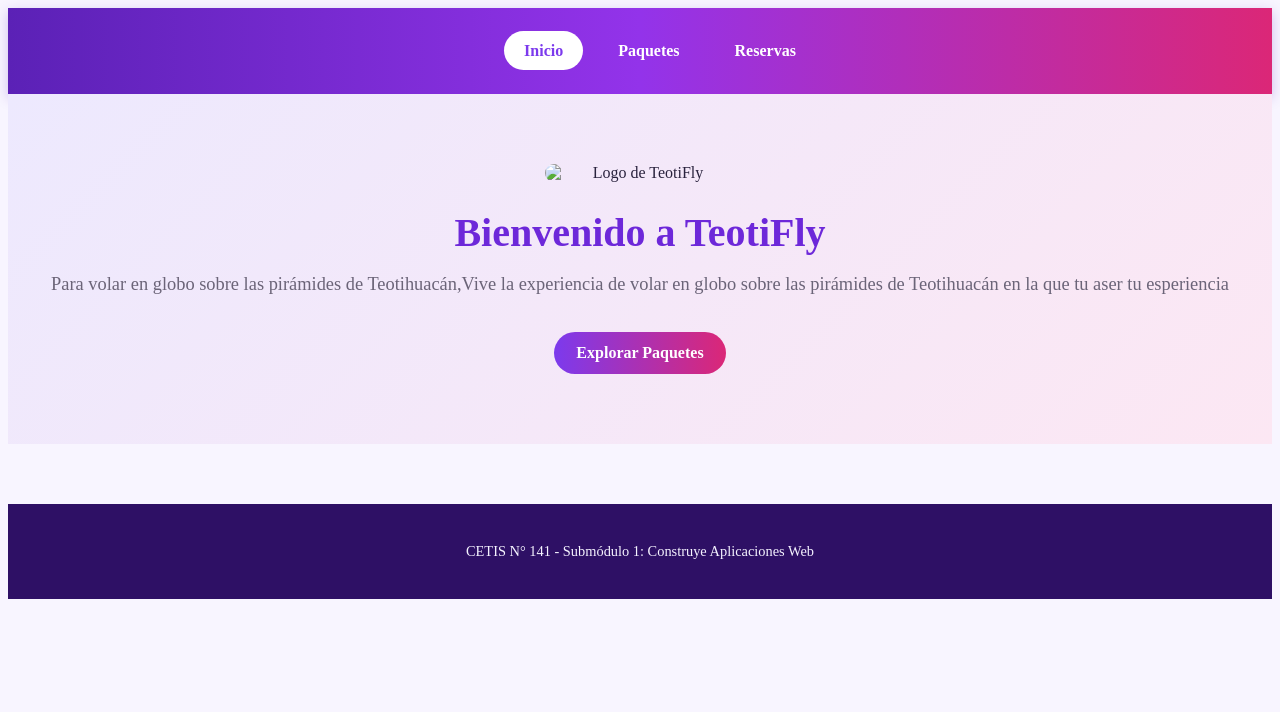
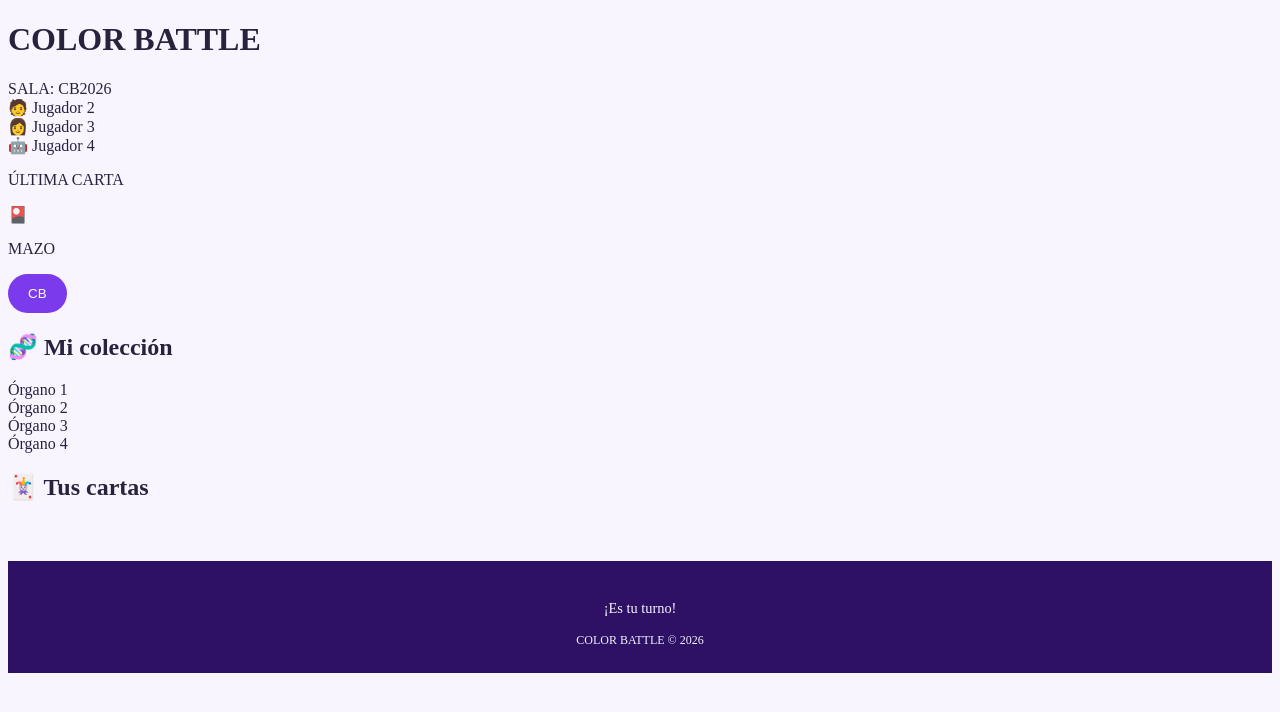
Before and after one commit to elchidocrak/TeotiFly, a plain HTML site: page index.html in a window 1280 px wide. Drawn offline with Linux system fonts and the light colour scheme; files that its build step writes are made by us from their sources.

Commit message:
Update index.html

```diff
--- a/index.html
+++ b/index.html
@@ -1,31 +1,66 @@
 <!DOCTYPE html>
 <html lang="es">
 <head>
-<meta charset="UTF-8">
-<meta name="viewport" content="width=device-width, initial-scale=1.0">
-<title>TeotiFly | Inicio</title>
-<link rel="stylesheet" href="assets/css/styles.css">
+    <meta charset="UTF-8">
+    <meta name="viewport" content="width=device-width, initial-scale=1.0">
+    <title>Color Battle</title>
+    <link rel="stylesheet" href="styles.css">
 </head>
 <body>
-<!-- Menú de navegación principal -->
-<nav class="menu-principal">
-<ul>
-<li><a href="index.html" class="activo">Inicio</a></li>
-<li><a href="paquetes.html">Paquetes</a></li>
-<li><a href="reservas.html">Reservas</a></li>
-</ul>
-</nav>
-<!-- Contenido principal centrado -->
-<main class="contenido-inicio">
-<!-- Imagen del logo traída desde la carpeta assets -->
-<img src="assets/img/logo.png" alt="Logo de TeotiFly" class="logo-central">
-<h1>Bienvenido a TeotiFly</h1>
-<p> Para volar en globo sobre las pirámides de Teotihuacán,Vive la experiencia de volar en globo sobre las pirámides de Teotihuacán en la que tu aser tu esperiencia</p>
-<br>
-<a href="paquetes.html" class="boton-enlace">Explorar Paquetes</a>
+
+<header class="topbar">
+    <h1>COLOR <span>BATTLE</span></h1>
+    <div class="room">SALA: CB2026</div>
+</header>
+
+<main class="game">
+
+    <section class="players">
+        <div class="player">🧑 Jugador 2</div>
+        <div class="player">👩 Jugador 3</div>
+        <div class="player">🤖 Jugador 4</div>
+    </section>
+
+    <section class="table">
+
+        <div class="discard">
+            <p>ÚLTIMA CARTA</p>
+            <div id="discardCard" class="card-placeholder">
+                🎴
+            </div>
+        </div>
+
+        <div class="deck">
+            <p>MAZO</p>
+            <button id="drawButton" class="deck-card">
+                CB
+            </button>
+        </div>
+
+    </section>
+
+    <section class="collection">
+        <h2>🧬 Mi colección</h2>
+        <div id="organs" class="organs">
+            <div class="empty">Órgano 1</div>
+            <div class="empty">Órgano 2</div>
+            <div class="empty">Órgano 3</div>
+            <div class="empty">Órgano 4</div>
+        </div>
+    </section>
+
+    <section class="hand-section">
+        <h2>🃏 Tus cartas</h2>
+        <div id="hand" class="hand"></div>
+    </section>
+
+    <footer>
+        <p id="status">¡Es tu turno!</p>
+        <small>COLOR BATTLE © 2026</small>
+    </footer>
+
 </main>
-<footer>
-<p>CETIS N° 141 - Submódulo 1: Construye Aplicaciones Web</p>
-</footer>
+
+<script src="game.js"></script>
 </body>
 </html>
```
